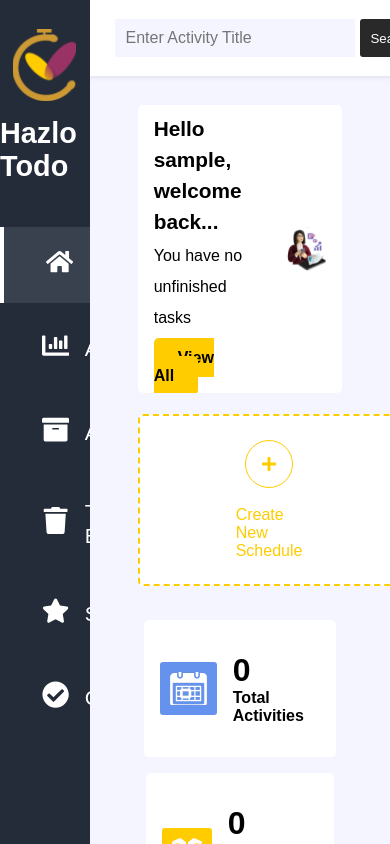
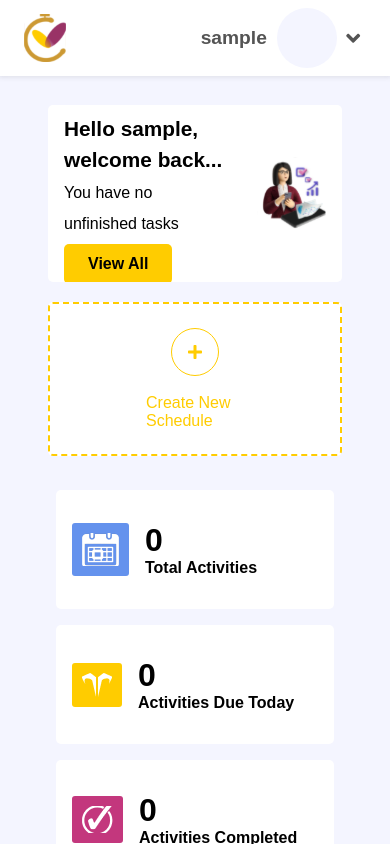
Before and after one commit to Praisecodes/Hazlo_Todo, a React (Vite) app: page /dashboard in a window 390 px wide. Built offline with nearby package versions, Linux system fonts and the light colour scheme; sample sign-in values are in the browser's storage.

Commit message:
[Update] Workarea responsiveness

```diff
--- a/src/components/header.jsx
+++ b/src/components/header.jsx
@@ -1,6 +1,8 @@
-import { FaAngleDown, FaArrowRight, FaBell, FaMoon } from "react-icons/fa"
+import { FaAngleDown, FaArrowRight, FaBell, FaHome, FaMoon, FaUser } from "react-icons/fa"
 import { useState, useTransition } from "react"
 import { useNavigate } from "react-router-dom";
+import { Link } from "react-router-dom";
+import Logo from "../assets/hazlo-logo.svg";
 
 export default function Header(){
     const [username, setUsername] = useState(localStorage.getItem('username'));
@@ -14,17 +16,12 @@ export default function Header(){
     return (
         <>
         <div className="header">
+            <img src={Logo} alt="" />
             <form onSubmit={(e)=>{e.preventDefault()}}>
                 <input type="search" placeholder="Enter Activity Title" />
                 <button type="submit">Search</button>
             </form>
             <div className="rightDiv">
-                <i>
-                    <FaMoon />
-                </i>
-                <i>
-                    <FaBell />
-                </i>
                 <p>{username}</p>
                 <div className="imageBox" onClick={()=>{(dropDown)?setDropDown(false):setDropDown(true)}}>
                     <div className="circle">
@@ -34,7 +31,36 @@ export default function Header(){
                         <FaAngleDown />
                     </i>
                     <div className={(dropDown)? 'dropdown openByHeight' : 'dropdown closeByHeight'}>
-                        <p onClick={handleLogout}>
+                        <Link to="/dashboard" className="options">
+                            Dashboard
+                        </Link>
+                        <Link to="/activities" className="options">
+                            Activities
+                        </Link>
+                        <Link to="/archives" className="options">
+                            Archives
+                        </Link>
+                        <Link to="/trashbin" className="options">
+                            Trash Bin
+                        </Link>
+                        <Link to="/starred" className="options">
+                            Starred
+                        </Link>
+                        <Link to="/completed" className="options">
+                            Completed
+                        </Link>
+                        <hr />
+                        <Link to="/" className="options">
+                            Profile
+                            <i><FaUser/></i>
+                        </Link>
+                        <p className="options">
+                            Switch <i><FaMoon /></i>
+                        </p>
+                        <p className="options">
+                            Notifications <i><FaBell/></i>
+                        </p>
+                        <p className="options" onClick={handleLogout}>
                             Logout
                             <i>
                                 <FaArrowRight />
--- a/src/styles/_workarea.scss
+++ b/src/styles/_workarea.scss
@@ -73,6 +73,11 @@
             justify-content: space-between;
             align-items: center;
             //height: 60px;
+            img{
+                width: 3rem;
+                height: 3rem;
+                display: none;
+            }
             form{
                 display: flex;
                 input{
@@ -119,15 +124,33 @@
                         right: 0;
                         background-color: white;
                         width: 15rem;
-                        overflow: hidden;
+                        overflow-x: hidden;
+                        overflow-y: scroll;
                         transition: .2s ease-in;
+                        max-height: 25rem;
+                        &::-webkit-scrollbar{
+                            display: block;
+                            width: 2px;
+                            background-color: #33333322;
+                        }
+                        &::-webkit-scrollbar-thumb{
+                            background-color: #44444422;
+                        }
                         p{
+                            font-weight: lighter;
+                            i{
+                                font-size: 1.2rem;
+                            }
+                        }
+                        .options{
                             font-size: 1.2rem;
                             padding: 1rem 2rem;
                             transition: .2s ease-in;
                             display: flex;
                             justify-content: space-between;
                             align-items: center;
+                            text-decoration: none;
+                            color: var(--fontColor);
                             &:hover{
                                 background-color: var(--lightModeBg);
                             }
--- /dev/null
+++ b/src/styles/_workarearesponsive.scss
@@ -0,0 +1,25 @@
+@media screen and (max-width: 1025px) {
+    .container{
+        .sidenav{
+            display: none;
+        }
+        .mainContainer{
+            width: 100vw;
+        }
+    }
+}
+
+@media screen and (max-width: 869px) {
+    .container{
+        .mainContainer{
+            .header{
+                img{
+                    display: block;
+                }
+                form{
+                    display: none;
+                }
+            }
+        }
+    }
+}
--- a/src/styles/index.css
+++ b/src/styles/index.css
@@ -24,7 +24,6 @@
   height: -webkit-fit-content;
   height: -moz-fit-content;
   height: fit-content;
-  padding: 0.5rem 0;
   box-shadow: 0 2px 1px 1px rgba(237, 237, 237, 0.6666666667);
 }
 
@@ -589,6 +588,11 @@ body {
   justify-content: space-between;
   align-items: center;
 }
+.container .mainContainer .header img {
+  width: 3rem;
+  height: 3rem;
+  display: none;
+}
 .container .mainContainer .header form {
   display: flex;
 }
@@ -637,18 +641,36 @@ body {
   right: 0;
   background-color: white;
   width: 15rem;
-  overflow: hidden;
+  overflow-x: hidden;
+  overflow-y: scroll;
   transition: 0.2s ease-in;
+  max-height: 25rem;
+}
+.container .mainContainer .header .rightDiv .imageBox .dropdown::-webkit-scrollbar {
+  display: block;
+  width: 2px;
+  background-color: rgba(51, 51, 51, 0.1333333333);
+}
+.container .mainContainer .header .rightDiv .imageBox .dropdown::-webkit-scrollbar-thumb {
+  background-color: rgba(68, 68, 68, 0.1333333333);
 }
 .container .mainContainer .header .rightDiv .imageBox .dropdown p {
+  font-weight: lighter;
+}
+.container .mainContainer .header .rightDiv .imageBox .dropdown p i {
+  font-size: 1.2rem;
+}
+.container .mainContainer .header .rightDiv .imageBox .dropdown .options {
   font-size: 1.2rem;
   padding: 1rem 2rem;
   transition: 0.2s ease-in;
   display: flex;
   justify-content: space-between;
   align-items: center;
+  text-decoration: none;
+  color: var(--fontColor);
 }
-.container .mainContainer .header .rightDiv .imageBox .dropdown p:hover {
+.container .mainContainer .header .rightDiv .imageBox .dropdown .options:hover {
   background-color: var(--lightModeBg);
 }
 .container .mainContainer .header .rightDiv p {
@@ -875,4 +897,20 @@ body {
   .signupContainer .container .left form {
     width: 90%;
   }
+}
+@media screen and (max-width: 1025px) {
+  .container .sidenav {
+    display: none;
+  }
+  .container .mainContainer {
+    width: 100vw;
+  }
+}
+@media screen and (max-width: 869px) {
+  .container .mainContainer .header img {
+    display: block;
+  }
+  .container .mainContainer .header form {
+    display: none;
+  }
 }/*# sourceMappingURL=index.css.map */
--- a/src/styles/index.scss
+++ b/src/styles/index.scss
@@ -22,7 +22,7 @@
 
 .openByHeight{
     height: fit-content;
-    padding: .5rem 0;
+    // padding: .5rem 0;
     box-shadow: 0 2px 1px 1px #edededaa;
 }
 .closeByHeight{
@@ -334,3 +334,4 @@ body{
 @import './workarea';
 @import './homeresponsive';
 @import './formsresponsive';
+@import './workarearesponsive';
```
Also changed, not shown: 1 other file (tests, documents, lock files or other folders).
